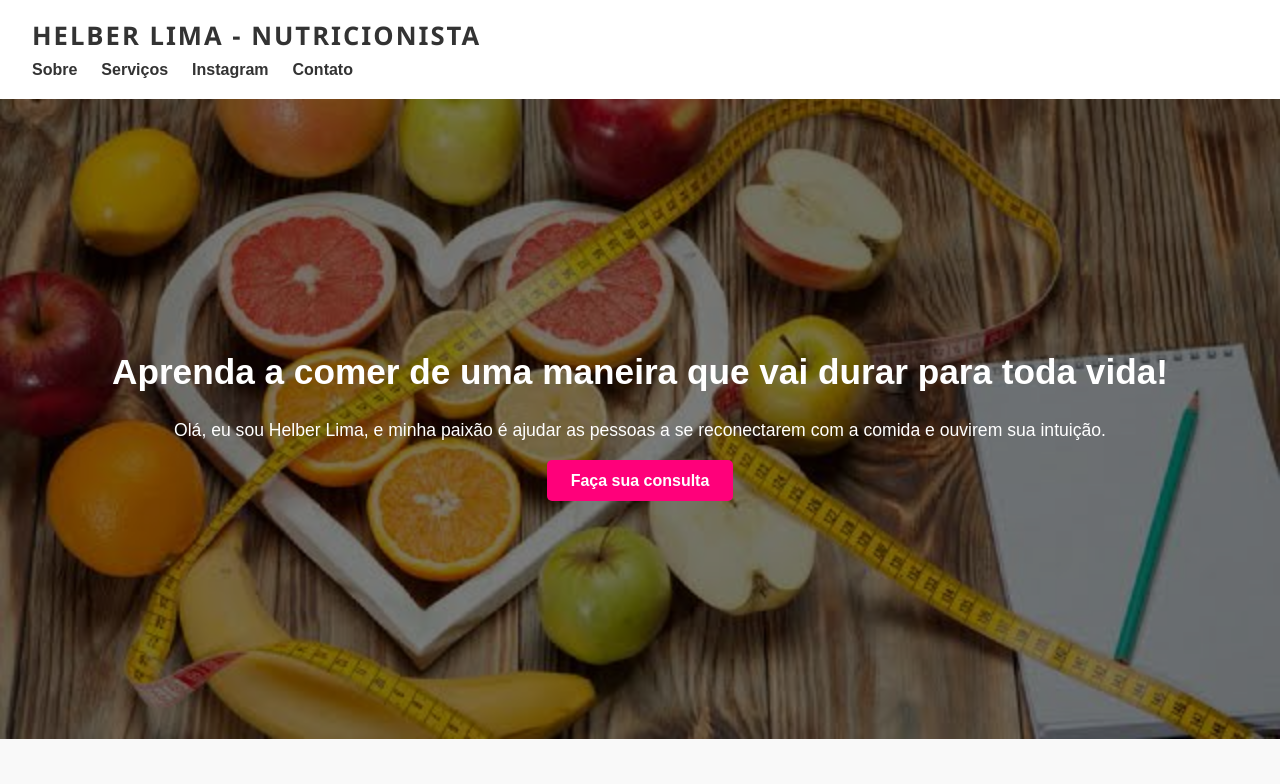
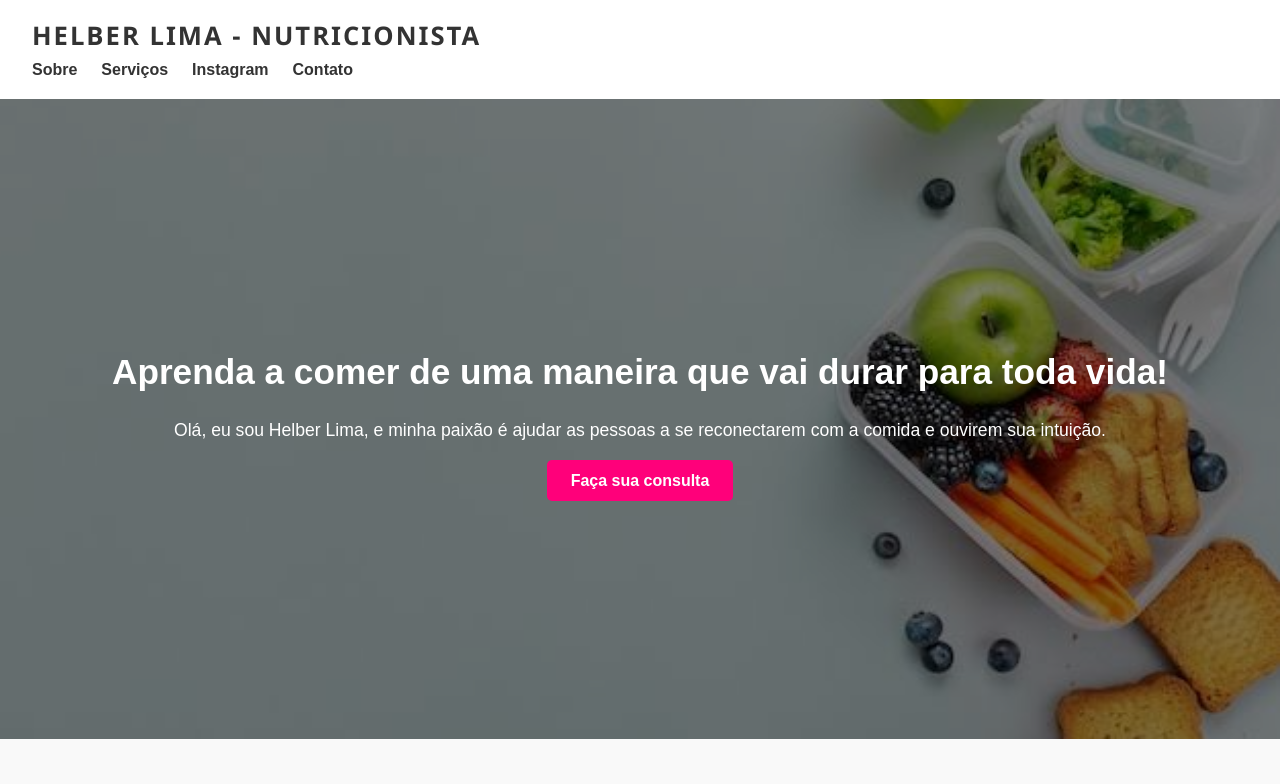
Before and after one commit to Mestresite/nutri, a plain HTML site: page index.html in a window 1280 px wide. Shown: the top 784 px of the page. Drawn offline with Linux system fonts and the light colour scheme.

Commit message:
styles.css

```diff
--- a/styles.css
+++ b/styles.css
@@ -55,7 +55,7 @@ header {
   align-items: center;
   justify-content: center;
   height: 80vh;
-  background: url('img3.jpeg') no-repeat center center/cover;
+  background: url('img1.jpeg') no-repeat center center/cover;
   position: relative;
   color: white;
   text-align: center;
```
